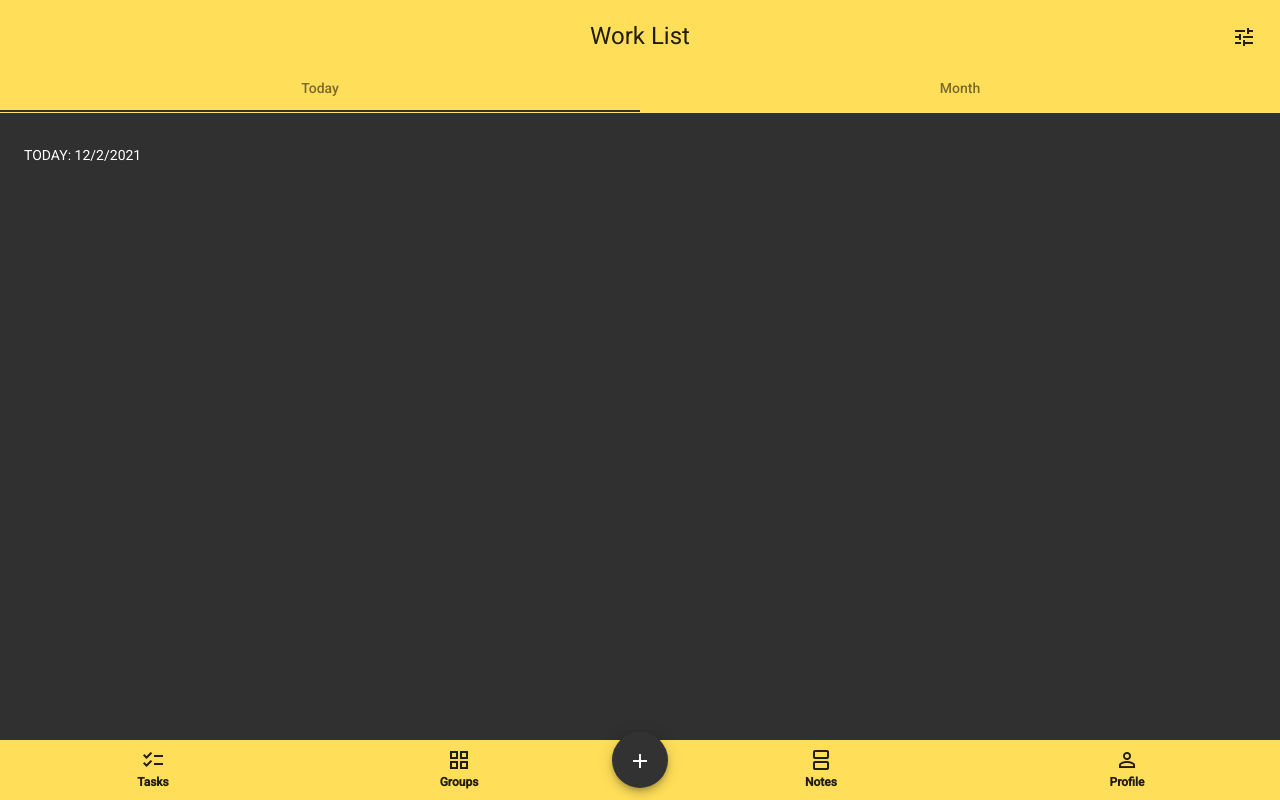
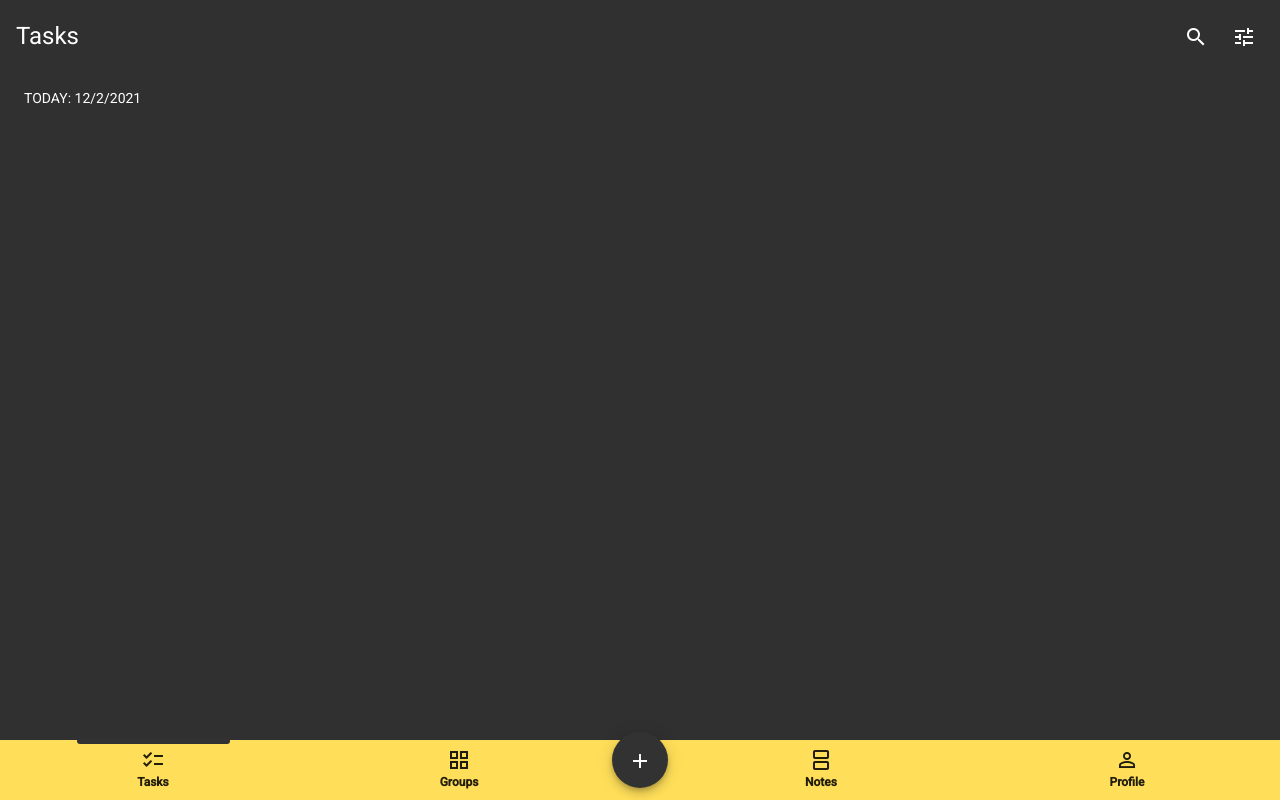
Before and after one commit to Vetrivel-Kalidass/Development-Planner, an Angular app: page /home/work-list in a window 1280 px wide. Built offline with nearby package versions, Linux system fonts and the light colour scheme.

Commit message:
Toolbar changes

```diff
--- a/src/app/home/groups/groups.component.html
+++ b/src/app/home/groups/groups.component.html
@@ -1,14 +1,25 @@
-<mat-toolbar class="top-bar text-black" color="primary">
-    <div class="mat-headline mb-8">
-        Tags
+<div class="d-flex justify-content-between align-items-center px-16 pt-16">
+    <div class="mat-headline m-0">Groups</div>
+    <div class="options-menu">
+      <!-- <button mat-icon-button class="mr-8">
+          <mat-icon class="material-icons-outlined">search</mat-icon>
+      </button>
+      <button mat-icon-button [matMenuTriggerFor]="tuneOptions">
+          <mat-icon class="material-icons-outlined">tune</mat-icon>
+      </button>
+        <mat-menu #tuneOptions="matMenu">
+          <button mat-menu-item>
+            <span>Incompleted Tasks</span>
+          </button>
+          <button mat-menu-item>
+            <span>Completed Tasks</span>
+          </button>
+          <button mat-menu-item>
+            <span>All Tasks</span>
+          </button>
+        </mat-menu>       -->
     </div>
-
-    <div class="options-menu">
-        <button mat-icon-button (click)="fetchTags()">
-            <mat-icon>refresh</mat-icon>
-        </button>
-    </div>
-</mat-toolbar>
+  </div>
 
 <div class="container">
     <div *ngIf="allTags$ | async as _allTags" class="row">
@@ -39,6 +50,3 @@
         </div>
     </div>
 </div>
-
-<!-- <div class="group-tiles-container">
-</div> -->
--- a/src/app/home/notes/notes.component.html
+++ b/src/app/home/notes/notes.component.html
@@ -1,10 +1,10 @@
-<mat-toolbar class="top-bar text-black" color="primary">
-    <div class="mat-headline mb-8">
-        My Notes
-    </div>
-
+<div class="d-flex justify-content-between align-items-center px-16 pt-16">
+  <div class="mat-headline m-0">Notes</div>
   <div class="options-menu">
-        <button mat-icon-button [matMenuTriggerFor]="tuneOptions">
+    <button mat-icon-button class="mr-8">
+        <mat-icon class="material-icons-outlined">search</mat-icon>
+    </button>
+    <button disabled mat-icon-button [matMenuTriggerFor]="tuneOptions">
         <mat-icon class="material-icons-outlined">tune</mat-icon>
     </button>
       <mat-menu #tuneOptions="matMenu">
@@ -19,6 +19,6 @@
         </button>
       </mat-menu>
   </div>
-</mat-toolbar>
+</div>
 
 <app-note-list [allNotes]="allNotes$ | async" [allTags]="allTags$ | async"></app-note-list>
--- a/src/app/home/profile/profile.component.html
+++ b/src/app/home/profile/profile.component.html
@@ -1,28 +1,14 @@
-<mat-toolbar class="top-bar text-black" color="primary">
-    <div class="mat-headline mb-8">
-        My Profile
-    </div>
-
+<div class="d-flex justify-content-between align-items-center px-16 pt-16">
+    <div class="mat-headline m-0">My Profile</div>
     <div class="options-menu">
         <button mat-icon-button (click)="toggleDarkMode()">
             <mat-icon class="material-icons-outlined">{{ isDarkMode ? 'dark_mode' : 'light_mode' }}</mat-icon>
         </button>
-        <!-- <button mat-icon-button [matMenuTriggerFor]="tuneOptions">
-            <mat-icon class="material-icons-outlined">tune</mat-icon>
+        <button mat-icon-button>
+            <mat-icon class="material-icons-outlined">settings</mat-icon>
         </button>
-          <mat-menu #tuneOptions="matMenu">
-            <button mat-menu-item>
-              <span>Incompleted Tasks</span>
-            </button>
-            <button mat-menu-item>
-              <span>Completed Tasks</span>
-            </button>
-            <button mat-menu-item>
-              <span>All Tasks</span>
-            </button>
-          </mat-menu>       -->
     </div>
-</mat-toolbar>
+  </div>
 
 <mat-card class="profile-card hover-box-shadow-1-tile">
 
@@ -37,7 +23,7 @@
 
         <div class="profile-actions">
             <a mat-icon-button color="primary">
-                <mat-icon class="material-icons-outlined">settings</mat-icon>
+                <mat-icon class="material-icons-outlined">edit</mat-icon>
             </a>
         </div>
     </div>
--- a/src/app/home/work-list/work-list.component.html
+++ b/src/app/home/work-list/work-list.component.html
@@ -1,9 +1,9 @@
-<mat-toolbar class="top-bar text-black" color="primary">
-    <div class="mat-headline mb-8">
-        Work List
-    </div>
-
+<div class="d-flex justify-content-between align-items-center px-16 pt-16">
+  <div class="mat-headline m-0">Tasks</div>
   <div class="options-menu">
+    <button mat-icon-button class="mr-8">
+        <mat-icon class="material-icons-outlined">search</mat-icon>
+    </button>
     <button mat-icon-button [matMenuTriggerFor]="tuneOptions">
         <mat-icon class="material-icons-outlined">tune</mat-icon>
     </button>
@@ -19,11 +19,5 @@
         </button>
       </mat-menu>
   </div>
-
-    <nav mat-tab-nav-bar color="accent">
-        <a mat-tab-link class="text-black" [active]="true">Today</a>
-        <a mat-tab-link class="text-black">Month</a>
-    </nav>
-</mat-toolbar>
-
+</div>
 <app-task-list [allTasks]="allTasks$ | async" [allTags]="allTags$ | async"></app-task-list>
--- a/src/app/shared/mini-navbar/mini-navbar.component.html
+++ b/src/app/shared/mini-navbar/mini-navbar.component.html
@@ -1,20 +1,20 @@
 <mat-toolbar class="miniNavbar text-black" color="primary">
     <ul>
         <li class="nav-action side">
-            <button (click)="navigateTo('work-list')" mat-button>
+            <a routerLink="/home/work-list" routerLinkActive="active" mat-button>
                 <span class="nav-icon-text">
                     <mat-icon class="material-icons-outlined">checklist</mat-icon>
                     <span class="mat-caption">Tasks</span>
                 </span>
-            </button>
+            </a>
         </li>
         <li class="nav-action side">
-            <button (click)="navigateTo('groups')" mat-button>
+            <a routerLink="/home/groups" routerLinkActive="active" mat-button>
                 <span class="nav-icon-text">
                     <mat-icon class="material-icons-outlined">grid_view</mat-icon>
                     <span class="mat-caption">Groups</span>
                 </span>
-            </button>
+            </a>
         </li>
         <li class="nav-action middle">
             <button mat-fab (click)="openMainActionMenu()">
@@ -22,20 +22,20 @@
             </button>
         </li>
         <li class="nav-action side">
-            <button (click)="navigateTo('notes')" mat-button>
+            <a routerLink="/home/notes" routerLinkActive="active" mat-button>
                 <span class="nav-icon-text">
                     <mat-icon class="material-icons-outlined">splitscreen</mat-icon>
                     <span class="mat-caption">Notes</span>
                 </span>
-            </button>
+            </a>
         </li>
         <li class="nav-action side">
-            <button (click)="navigateTo('profile')" mat-button>
+            <a routerLink="/home/profile" routerLinkActive="active" mat-button>
                 <span class="nav-icon-text">
                     <mat-icon class="material-icons-outlined">person_outline</mat-icon>
                     <span class="mat-caption">Profile</span>
                 </span>
-            </button>
+            </a>
         </li>
     </ul>
 </mat-toolbar>
--- a/src/styles/_components.styles.scss
+++ b/src/styles/_components.styles.scss
@@ -30,7 +30,7 @@ mat-toolbar.miniNavbar {
 		width: 25%;
 		height: 60px;
 
-		button {
+		button, a {
 			width: 100%;
 			height: 100%;
 
@@ -39,6 +39,8 @@ mat-toolbar.miniNavbar {
 				flex-direction: column;
 				justify-content: center;
 				align-items: center;
+				width: 100%;
+				height: 100%;
 
 				span {
 					font-weight: 600;
@@ -53,12 +55,27 @@ mat-toolbar.miniNavbar {
 			.nav-icon span {
 					display: none;
 			}
+			&::after {
+				content: " ";
+				position: absolute;
+				height: 6px;
+				border-radius: 4px;
+				top: -2px;
+				margin: auto;
+				background: var(--theme-accent-500);
+				width: 0px;
+				left: 0;
+				right: 0;
+				transition: width .3s ease-in-out;
+			}
 		}
-
+		button.active::after, a.active::after {
+			width: 50% !important;
+		}
 	}
 
 	li.nav-action.middle {
-		button {
+		button, a {
 			position: relative;
 			top: -10px;
 		}
```
Lines whose indentation alone changed are shown as unchanged.
